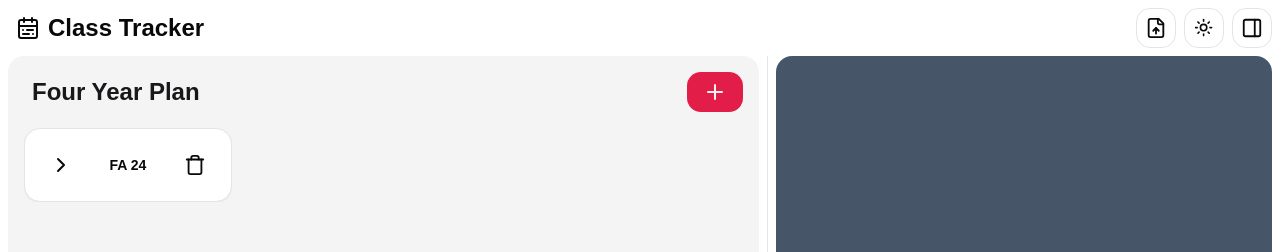
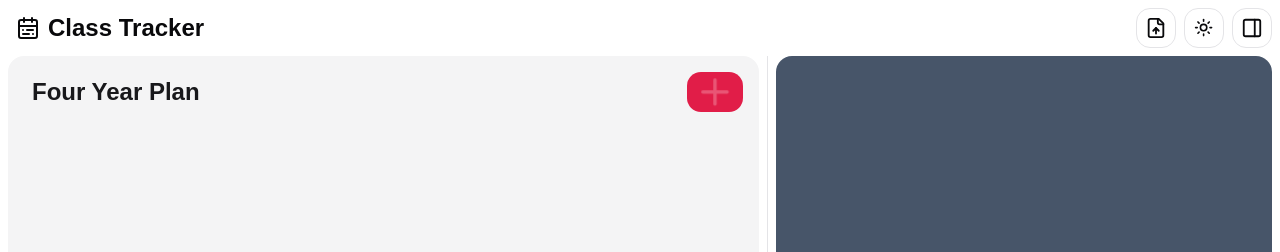
Before and after one commit to dtsivkovski/class-tracker, a Next.js app: page / in a window 1280 px wide. Shown: the top 252 px of the page. Built offline with nearby package versions, Linux system fonts and the light colour scheme.

Commit message:
ping to semester add button if none

```diff
--- a/app/_components/_classestaken/semesters.tsx
+++ b/app/_components/_classestaken/semesters.tsx
@@ -25,17 +25,7 @@ const Semesters = () => {
                 console.log('Loading semesters from localStorage:', savedSemesters);
                 setSemesters(JSON.parse(savedSemesters));
             } else {
-                // Initialize with default data if nothing is in localStorage
-                setSemesters([
-                    {
-                        name: "FA 24",
-                        tableData: Array.from({ length: 5 }).map((_, rowIndex) => ({
-                            col1: `Row ${rowIndex + 1} Col 1`,
-                            col2: `Row ${rowIndex + 1} Col 2`,
-                            col3: `Row ${rowIndex + 1} Col 3`,
-                        }))
-                    }
-                ]);
+                console.log('No semesters found in localStorage');
             }
             isInitialLoad.current = false;
         }
@@ -77,13 +67,14 @@ const Semesters = () => {
         setSemesters(newSemesters);
     };
 
-
     return (
         <div className="w-full">
             <div className="flex flex-row justify-between items-center mb-4">
                 <h1 className="text-2xl pl-2 font-bold">Four Year Plan</h1>
-                <Button variant="default" onClick={addNewSemester}>
-                    <Plus />
+                <Button
+                    variant="default"
+                    onClick={addNewSemester}>
+                    <Plus className={semesters.length === 0 ? 'animate-[ping_1s_ease-in-out_infinite]' : ''}/>
                 </Button>
             </div>
             <div className="flex flex-wrap w-full gap-2">
```
